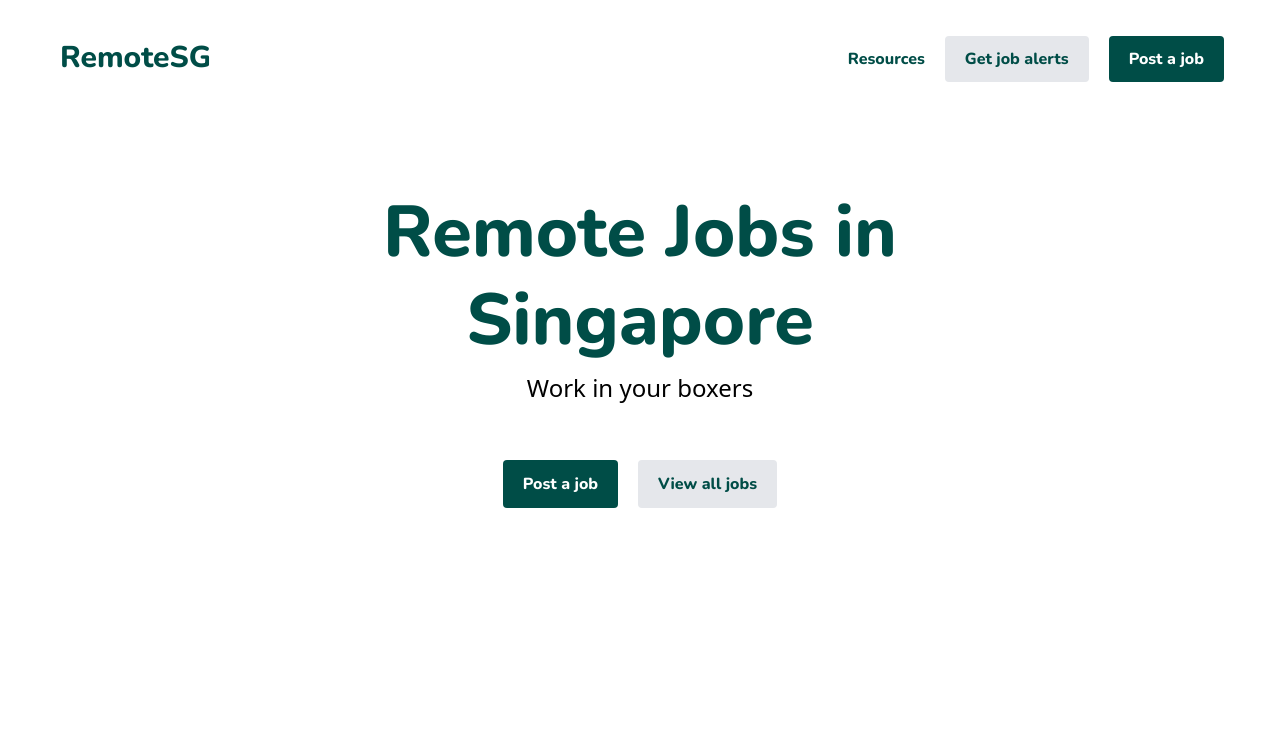
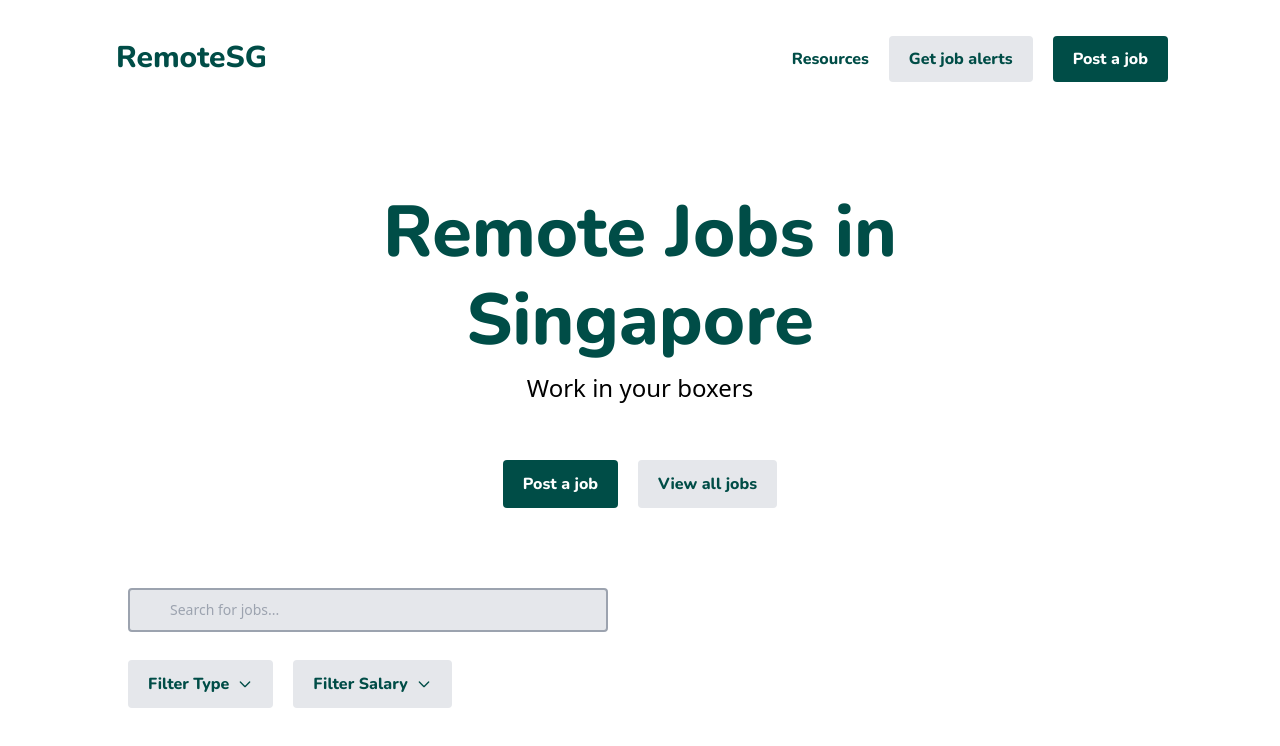
Before and after one commit to Noiddd/remotesg, a Next.js app in the folder remotesg/: page / in a window 1280 px wide. Shown: the top 746 px of the page. Built offline with nearby package versions, Linux system fonts and the light colour scheme.

Commit message:
Got started on the search bar and filter buttons
Got stuck on the filter dropdown

```diff
--- /dev/null
+++ b/remotesg/app/(components)/(buttons)/filtersalarybutton/page.jsx
@@ -0,0 +1,86 @@
+import React from "react";
+
+export default function FilterSalaryButton() {
+  return (
+    <div>
+      <button
+        id="dropdownSalaryButton"
+        className="text-center inline-flex items-center bg-gray-200 text-primary font-bold py-3 px-5 rounded font-nunito hover:bg-gray-300 transition-colors group"
+        type="button"
+      >
+        Filter Salary
+        <svg
+          class="w-4 h-4 ml-2"
+          aria-hidden="true"
+          fill="none"
+          stroke="currentColor"
+          viewBox="0 0 24 24"
+          xmlns="http://www.w3.org/2000/svg"
+        >
+          <path
+            stroke-linecap="round"
+            stroke-linejoin="round"
+            stroke-width="2"
+            d="M19 9l-7 7-7-7"
+          ></path>
+        </svg>
+      </button>
+
+      <div
+        id="dropdownSalary"
+        className="hidden group-focus:block: z-10 w-48 mt-3 bg-white divide-y divide-gray-100 rounded-lg shadow"
+      >
+        <ul className="p-3 space-y-3 text-sm text-gray-700 dark:text-gray-200">
+          <li>
+            <div class="flex items-center">
+              <input
+                id="checkbox-item-1"
+                type="checkbox"
+                value=""
+                class="w-4 h-4 accent-primary text-blue-600 bg-gray-100 border-gray-300 rounded focus:ring-primary focus:ring-1"
+              />
+              <label
+                for="checkbox-item-1"
+                class="ml-2 text-sm font-medium text-primary"
+              >
+                testtesttest
+              </label>
+            </div>
+          </li>
+          <li>
+            <div class="flex items-center">
+              <input
+                id="checkbox-item-2"
+                type="checkbox"
+                value=""
+                class="w-4 h-4 accent-primary text-blue-600 bg-gray-100 border-gray-300 rounded focus:ring-primary focus:ring-1"
+              />
+              <label
+                for="checkbox-item-2"
+                class="ml-2 text-sm font-medium text-primary"
+              >
+                test2
+              </label>
+            </div>
+          </li>
+          <li>
+            <div class="flex items-center">
+              <input
+                id="checkbox-item-3"
+                type="checkbox"
+                value=""
+                class="w-4 h-4 accent-primary text-blue-600 bg-gray-100 border-gray-300 rounded focus:ring-primary focus:ring-1"
+              />
+              <label
+                for="checkbox-item-3"
+                class="ml-2 text-sm font-medium text-primary"
+              >
+                test3
+              </label>
+            </div>
+          </li>
+        </ul>
+      </div>
+    </div>
+  );
+}
--- /dev/null
+++ b/remotesg/app/(components)/(buttons)/filtertypebutton/page.jsx
@@ -0,0 +1,24 @@
+import React from "react";
+
+export default function FilterTypeButton() {
+  return (
+    <button className="text-center inline-flex items-center bg-gray-200 text-primary font-bold py-3 px-5 rounded font-nunito hover:bg-gray-300 transition-colors ">
+      Filter Type
+      <svg
+        class="w-4 h-4 ml-2"
+        aria-hidden="true"
+        fill="none"
+        stroke="currentColor"
+        viewBox="0 0 24 24"
+        xmlns="http://www.w3.org/2000/svg"
+      >
+        <path
+          stroke-linecap="round"
+          stroke-linejoin="round"
+          stroke-width="2"
+          d="M19 9l-7 7-7-7"
+        ></path>
+      </svg>
+    </button>
+  );
+}
--- a/remotesg/app/(components)/navbar/page.jsx
+++ b/remotesg/app/(components)/navbar/page.jsx
@@ -6,7 +6,7 @@
 
 export default function NavBar() {
   return (
-    <nav className="flex py-10 pl-10 pr-14 items-center justify-between">
+    <nav className="flex py-10 pl-24 pr-28 items-center justify-between">
       <div>
         <Link
           href="/"
--- /dev/null
+++ b/remotesg/app/(components)/searchbar/page.jsx
@@ -0,0 +1,11 @@
+import React from "react";
+
+export default function SearchBar() {
+  return (
+    <input
+      type="text"
+      placeholder="Search for jobs..."
+      className="bg-gray-200 border-2 border-gray-400 text-primary text-sm rounded focus:ring-primary focus:outline-none focus:border-primary block w-5/12 pl-10 p-2.5"
+    />
+  );
+}
--- a/remotesg/app/page.js
+++ b/remotesg/app/page.js
@@ -1,9 +1,23 @@
+import FilterSalaryButton from "./(components)/(buttons)/filtersalarybutton/page";
+import FilterTypeButton from "./(components)/(buttons)/filtertypebutton/page";
 import LandingPage from "./(components)/landingpage/page";
+import SearchBar from "./(components)/searchbar/page";
 
 export default function Home() {
   return (
     <main>
       <LandingPage />
+      <div className="mt-20 ml-32 ">
+        <SearchBar />
+      </div>
+      <div className="mt-7 ml-32 flex gap-5">
+        <div>
+          <FilterTypeButton />
+        </div>
+        <div>
+          <FilterSalaryButton />
+        </div>
+      </div>
     </main>
   );
 }
--- a/remotesg/tailwind.config.js
+++ b/remotesg/tailwind.config.js
@@ -18,5 +18,10 @@
       },
     },
   },
+  variants: {
+    extend: {
+      display: ["group-focus"],
+    },
+  },
   plugins: [],
 };
```
